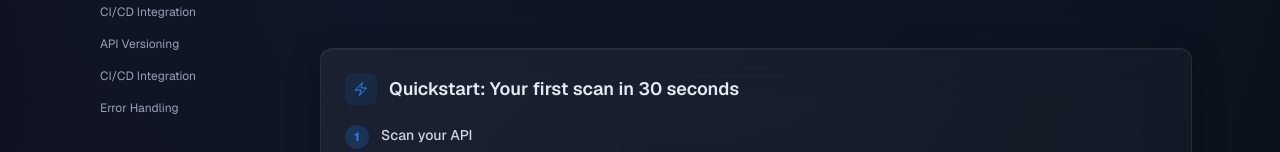
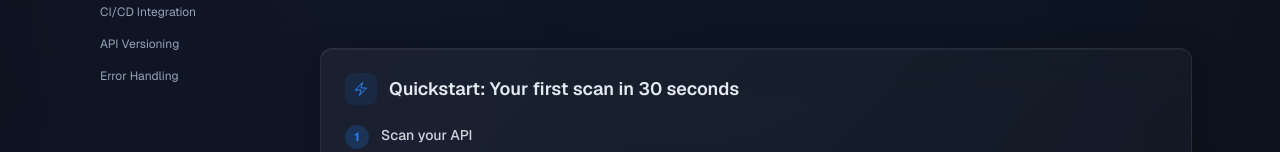
Before and after one commit to clarvia-project/scanner, a Next.js app in the folder frontend/: page /docs in a window 1280 px wide. Shown: the part 243-395 px from the top of the page. Built offline with nearby package versions, Linux system fonts and the light colour scheme.

Commit message:
fix: docs 사이드바 CI/CD Integration 중복 항목 제거
sections.map에서 이미 CI/CD 섹션이 렌더링되므로
하드코딩된 중복 링크를 제거

Co-Authored-By: Claude Opus 4.6 (1M context) <noreply@anthropic.com>

```diff
--- a/frontend/app/docs/page.tsx
+++ b/frontend/app/docs/page.tsx
@@ -660,9 +660,6 @@ function SideNav({ sections, activeSection }: { sections: Section[]; activeSecti
       <a href="#versioning" className={`block text-xs px-3 py-1.5 rounded transition-colors ${activeSection === "versioning" ? "text-foreground bg-white/5" : "text-muted hover:text-foreground"}`}>
         API Versioning
       </a>
-      <a href="#cicd" className={`block text-xs px-3 py-1.5 rounded transition-colors ${activeSection === "cicd" ? "text-foreground bg-white/5" : "text-muted hover:text-foreground"}`}>
-        CI/CD Integration
-      </a>
       <a href="#errors" className={`block text-xs px-3 py-1.5 rounded transition-colors ${activeSection === "errors" ? "text-foreground bg-white/5" : "text-muted hover:text-foreground"}`}>
         Error Handling
       </a>
```
